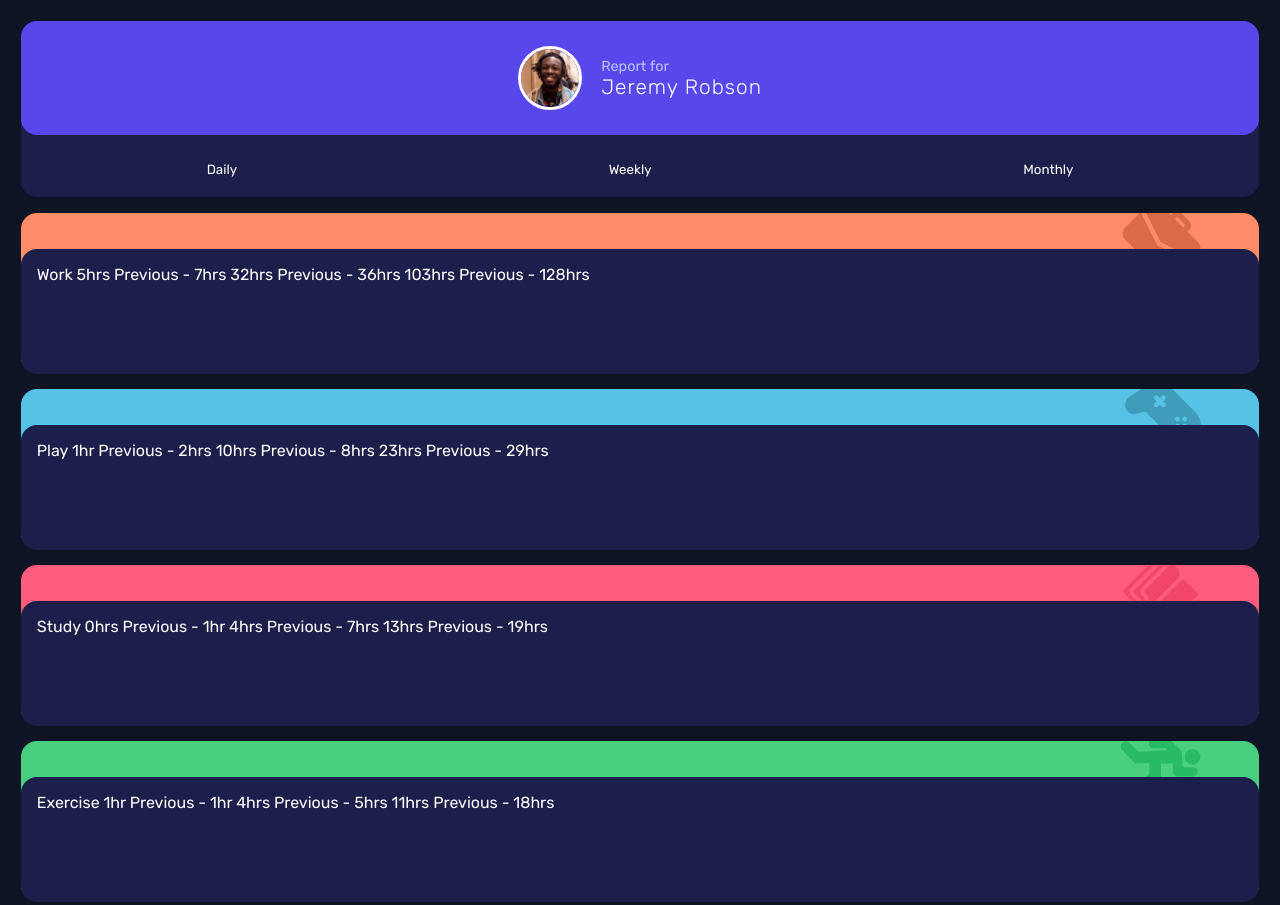
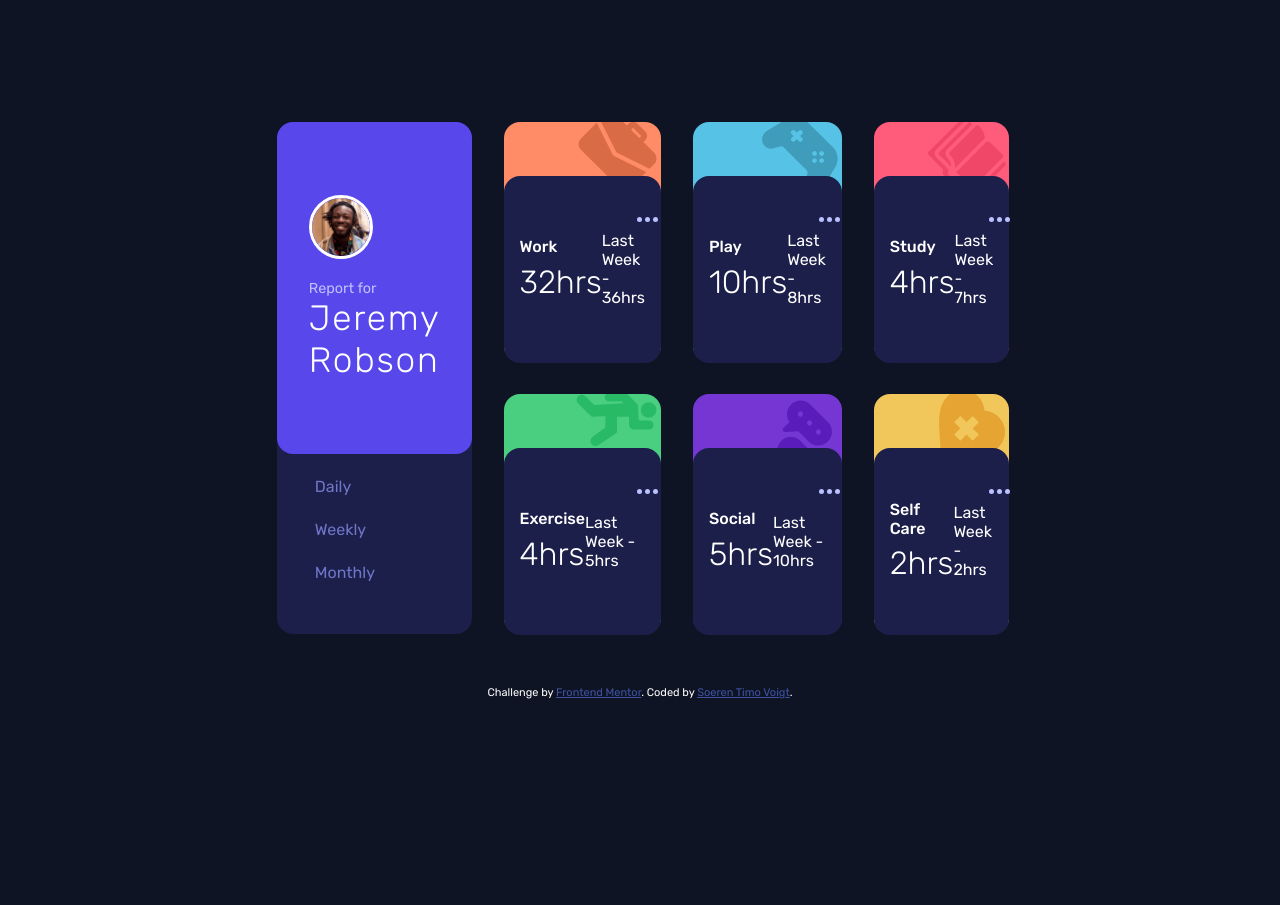
Before and after one commit to srenV/Time-tracking-dashboard, a plain HTML site: page index.html in a window 1280 px wide. Shown: the top 905 px of the page. After the commit the page ends 800 px from the top, so only its background shows below. Drawn offline with Linux system fonts and the light colour scheme.

Commit message:
halftime

```diff
--- a/index.html
+++ b/index.html
@@ -1,14 +1,10 @@
 <!DOCTYPE html>
 <html lang="en">
+
 <head>
   <meta charset="UTF-8" />
   <meta name="viewport" content="width=device-width, initial-scale=1.0" />
-    <link
-      rel="icon"
-      type="image/png"
-      sizes="32x32"
-      href="./images/favicon-32x32.png"
-    />
+  <link rel="icon" type="image/png" sizes="32x32" href="./images/favicon-32x32.png" />
   <link rel="stylesheet" href="./styles.css" />
   <script src="./app.js" defer></script>
   <title>Frontend Mentor | Time tracking dashboard</title>
@@ -20,10 +16,7 @@
       <div class="upperTopGridBox">
         <img src="./images/image-jeremy.png" alt="image-jeremy" />
         <div>
-            <span id="upperTopSpan">Report for</span><br /><span
-              id="lowerTopSpan"
-              >Jeremy Robson</span
-            >
+          <span id="upperTopSpan">Report for</span><br /><span id="lowerTopSpan">Jeremy Robson</span>
         </div>
       </div>
       <div class="lowerTopGridBox">
@@ -34,111 +27,126 @@
     </div>
     <div class="gridBox" id="orange">
       <div class="inner">
-          Work 5hrs
-          <!-- daily -->
-          Previous - 7hrs
-          <!-- daily -->
-          32hrs
-          <!-- weekly -->
-          Previous - 36hrs
-          <!-- weekly -->
-          103hrs
-          <!-- monthly -->
-          Previous - 128hrs
-          <!-- monthly -->
+        <div class="activityTracker">
+          Work
+          <div class="currentWeek">32hrs</div>
+          <div class="currentDay">5hrs</div>
+          <div class="currentMonth">103hrs</div>
+        </div>
+        <div class="pastTracker">
+          <div class="pastWeek">
+            Last Week - <span class="pastSpan">36hrs</span>
+          </div>
+          <div class="pastDay">Yesterday - <span>7hrs</span></div>
+          <div class="pastMonth">Last Month - <span>128hrs</span></div>
+        </div>
+
+        <img src="./images/icon-ellipsis.svg" alt="icon-ellipsis" class="dots" />
       </div>
     </div>
     <div class="gridBox" id="cyan">
       <div class="inner">
-          Play 1hr
-        <!-- daily -->
-        Previous - 2hrs
-        <!-- daily -->
-        10hrs
-        <!-- weekly -->
-        Previous - 8hrs
-        <!-- weekly -->
-        23hrs
-        <!-- monthly -->
-        Previous - 29hrs
-        <!-- monthly -->
+        <div class="activityTracker">
+          Play
+          <div class="currentWeek">10hrs</div>
+          <div class="currentDay">1hr</div>
+          <div class="currentMonth">23hrs</div>
+        </div>
+        <div class="pastTracker">
+          <div class="pastWeek">
+            Last Week - <span class="pastSpan">8hrs</span>
+          </div>
+          <div class="pastDay">Yesterday - <span>2hrs</span></div>
+          <div class="pastMonth">Last Month - <span>29hrs</span></div>
         </div>
 
+        <img src="./images/icon-ellipsis.svg" alt="icon-ellipsis" class="dots" />
+      </div>
     </div>
     <div class="gridBox" id="red">
       <div class="inner">
-          Study 0hrs
-        <!-- daily -->
-        Previous - 1hr
-        <!-- daily -->
-        4hrs
-        <!-- weekly -->
-        Previous - 7hrs
-        <!-- weekly -->
-        13hrs
-        <!-- monthly -->
-        Previous - 19hrs
-        <!-- monthly -->
+        <div class="activityTracker">
+          Study
+          <div class="currentWeek">4hrs</div>
+          <div class="currentDay">0hrs</div>
+          <div class="currentMonth">13hrs</div>
+        </div>
+        <div class="pastTracker">
+          <div class="pastWeek">
+            Last Week - <span class="pastSpan">7hrs</span>
+          </div>
+          <div class="pastDay">Yesterday - <span>1hr</span></div>
+          <div class="pastMonth">Last Month - <span>19hrs</span></div>
         </div>
 
+        <img src="./images/icon-ellipsis.svg" alt="icon-ellipsis" class="dots" />
+      </div>
     </div>
     <div class="gridBox" id="green">
       <div class="inner">
-          Exercise 1hr
-        <!-- daily -->
-        Previous - 1hr
-        <!-- daily -->
-        4hrs
-        <!-- weekly -->
-        Previous - 5hrs
-        <!-- weekly -->
-        11hrs
-        <!-- monthly -->
-        Previous - 18hrs
-        <!-- monthly -->
+        <div class="activityTracker">
+          Exercise
+          <div class="currentWeek">4hrs</div>
+          <div class="currentDay">1hr</div>
+          <div class="currentMonth">11hrs</div>
+        </div>
+        <div class="pastTracker">
+          <div class="pastWeek">
+            Last Week - <span class="pastSpan">5hrs</span>
+          </div>
+          <div class="pastDay">Yesterday - <span>1hr</span></div>
+
+          <div class="pastMonth">Last Month - <span>18hrs</span></div>
         </div>
 
+        <img src="./images/icon-ellipsis.svg" alt="icon-ellipsis" class="dots" />
+      </div>
     </div>
     <div class="gridBox" id="purple">
       <div class="inner">
-          Social 1hr
-        <!-- daily -->
-        Previous - 3hrs
-        <!-- daily -->
-        5hrs
-        <!-- weekly -->
-        Previous - 10hrs
-        <!-- weekly -->
-        21hrs
-        <!-- monthly -->
-        Previous - 23hrs
-        <!-- monthly -->
+        <div class="activityTracker">
+          Social
+          <div class="currentWeek">5hrs</div>
+          <div class="currentDay">1hr</div>
+          <div class="currentMonth">21hrs</div>
+        </div>
+        <div class="pastTracker">
+          <div class="pastWeek">
+            Last Week - <span class="pastSpan">10hrs</span>
+          </div>
+          <div class="pastDay">Yesterday - <span>3hrs</span></div>
+
+          <div class="pastMonth">Last Month - <span>23hrs</span></div>
         </div>
 
+        <img src="./images/icon-ellipsis.svg" alt="icon-ellipsis" class="dots" />
+      </div>
     </div>
     <div class="gridBox" id="yellow">
       <div class="inner">
-          Self Care 0hrs
-        <!-- daily -->
-        Previous - 1hr
-        <!-- daily -->
-        2hrs
-        <!-- weekly -->
-        Previous - 2hrs
-        <!-- weekly -->
-        7hrs
-        <!-- monthly -->
-        Previous - 11hrs
-        <!-- monthly -->
+        <div class="activityTracker">
+          Self Care
+          <div class="currentWeek">2hrs</div>
+          <div class="currentDay">0hrs</div>
+          <div class="currentMonth">7hrs</div>
+        </div>
+        <div class="pastTracker">
+          <div class="pastWeek">
+            Last Week - <span class="pastSpan">2hrs</span>
+          </div>
+          <div class="pastDay">Yesterday - <span>1hr</span></div>
+          <div class="pastMonth">Last Month - <span>11hrs</span></div>
         </div>
 
+        <img src="./images/icon-ellipsis.svg" alt="icon-ellipsis" class="dots" />
+      </div>
     </div>
   </main>
   <footer class="attribution">
     Challenge by
-      <a href="https://www.frontendmentor.io?ref=challenge" target="_blank"
-        >Frontend Mentor</a
-      >. Coded by <a href="#">Your Name Here</a>.
+    <a href="https://www.frontendmentor.io?ref=challenge" target="_blank">Frontend Mentor</a>. Coded by <a
+      href="#">Soeren Timo Voigt</a>.
   </footer>
 </body>
+
 </html>
--- a/styles.css
+++ b/styles.css
@@ -1,65 +1,79 @@
-@import url('https://fonts.googleapis.com/css2?family=Figtree:ital,wght@0,300..900;1,300..900&family=Manrope:wght@200..800&family=Outfit:wght@100..900&family=Roboto+Mono:ital,wght@0,100..700;1,100..700&family=Roboto:ital,wght@0,100..900;1,100..900&family=Rubik:ital,wght@0,300..900;1,300..900&display=swap');
-
+@import url("https://fonts.googleapis.com/css2?family=Figtree:ital,wght@0,300..900;1,300..900&family=Manrope:wght@200..800&family=Outfit:wght@100..900&family=Roboto+Mono:ital,wght@0,100..700;1,100..700&family=Roboto:ital,wght@0,100..900;1,100..900&family=Rubik:ital,wght@0,300..900;1,300..900&display=swap");
 
 * {
   box-sizing: border-box;
   color: white;
-    font-family: 'Rubik', sans-serif;
+  font-family: "Rubik", sans-serif;
 }
 
-body{
+body {
   height: 100dvh;
   margin: 0;
   background-color: hsl(226, 43%, 10%);
 }
 
-main{
+main {
   width: 100%;
   display: grid;
   justify-items: center;
+  grid-template-areas:
+    "main"
+    "orange"
+    "cyan"
+    "red"
+    "green"
+    "purple"
+    "yellow"
+    "footer";
   align-items: center;
   gap: 1em;
   padding: 1.3em;
 }
 
-.gridBox{
+.gridBox {
   box-sizing: border-box;
   width: 100%;
+  max-width: 360px;
   height: 10em;
-    background-color: antiquewhite;
   border-radius: 1em;
   background-color: hsl(235, 46%, 20%);
-
+  transition: all 0.4s ease-in-out;
 }
 
-#firstGridBox{
+.gridBox:hover {
+  scale: 105%;
+}
+
+#firstGridBox {
   height: 11em;
   padding: 0;
+  grid-area: main;
 }
 
-#topGridBoxButton{
+#topGridBoxButton {
   background-color: rgba(0, 0, 0, 0);
-    color: white;
+  color: hsl(235, 45%, 61%);
   border: none;
-    padding-top: 2em;
+  padding-top: 7%;
+  font-size: 1em;
 }
 
-#topGridBoxButton:hover{
+#topGridBoxButton:hover {
   text-shadow: 0px 0px 10px white;
 }
 
-#lowerTopSpan{
+#lowerTopSpan {
   font-size: 1.3em;
   font-weight: 300;
-    letter-spacing: .05em;
+  letter-spacing: 0.05em;
 }
 
-#upperTopSpan{
-    font-size: .9em;
+#upperTopSpan {
+  font-size: 0.9em;
   color: hsl(236, 100%, 87%);
 }
 
-.upperTopGridBox{
+.upperTopGridBox {
   background-color: hsl(246, 80%, 60%);
   border-radius: 1em;
   place-content: center;
@@ -71,13 +85,12 @@ main{
   z-index: -1;
 }
 
-.lowerTopGridBox{
+.lowerTopGridBox {
   display: flex;
-    justify-content: space-around;
-    z-index: 1;
+  justify-content: space-evenly;
 }
 
-.upperTopGridBox img{
+.upperTopGridBox img {
   width: 4em;
   height: 4em;
   border: 3px solid white;
@@ -90,54 +103,109 @@ main{
   background-position-x: 95%;
   background-position-y: -14%;
   background-repeat: no-repeat;
+  grid-area: orange;
 }
+
 #cyan {
   background-color: hsl(195, 74%, 62%);
   background-image: url("./images/icon-play.svg");
   background-position-x: 95%;
   background-position-y: -10%;
   background-repeat: no-repeat;
+  grid-area: cyan;
 }
+
 #red {
   background-color: hsl(348, 100%, 68%);
   background-image: url("./images/icon-study.svg");
   background-position-x: 95%;
   background-position-y: -10%;
   background-repeat: no-repeat;
+  grid-area: red;
 }
+
 #green {
   background-color: hsl(145, 58%, 55%);
   background-image: url("./images/icon-exercise.svg");
   background-position-x: 95%;
   background-position-y: -2%;
   background-repeat: no-repeat;
+  grid-area: green;
 }
+
 #purple {
   background-color: hsl(264, 64%, 52%);
   background-image: url("./images/icon-social.svg");
   background-position-x: 95%;
   background-position-y: -25%;
   background-repeat: no-repeat;
+  grid-area: purple;
 }
+
 #yellow {
   background-color: hsl(43, 84%, 65%);
   background-image: url("./images/icon-self-care.svg");
   background-position-x: 95%;
   background-position-y: -14%;
   background-repeat: no-repeat;
+  grid-area: yellow;
 }
 
-.inner{
+.inner {
   background-color: hsl(235, 46%, 20%);
   height: 78%;
   border-radius: 1em;
   padding: 1em;
   position: relative;
   top: 22.5%;
+  display: grid;
+  grid-template-columns: 1fr 1fr;
+  place-content: center;
+  align-items: center;
 }
 
-.icon {
+.activityTracker {
+  font-weight: 500;
+}
 
+.currentWeek {
+  font-size: 2em;
+  font-weight: 200;
+  margin-top: 0.2em;
+  display: flex;
+}
+
+.currentDay {
+  font-size: 2em;
+  font-weight: 200;
+  margin-top: 0.2em;
+  display: none;
+}
+
+.currentMonth {
+  font-size: 2em;
+  font-weight: 200;
+  margin-top: 0.2em;
+  display: none;
+}
+
+.dots {
+  position: absolute;
+  top: 22%;
+  left: 85%;
+}
+
+.dots:hover {
+  filter: drop-shadow(0px 0px 10px white);
+}
+.pastDay {
+  display: none;
+}
+.pastweek {
+  display: unset;
+}
+.pastMonth {
+  display: none;
 }
 
 .attribution {
@@ -148,3 +216,116 @@ main{
 .attribution a {
   color: hsl(228, 45%, 44%);
 }
+
+footer {
+  grid-area: footer;
+}
+
+@media (min-width: 375px) {
+  body {
+    min-height: 100vh;
+    flex-direction: column;
+    display: flex;
+    justify-content: center;
+    align-items: center;
+  }
+
+  main {
+    margin: 0 auto;
+    max-width: 60%;
+    grid-template-columns: 1fr 1fr 1fr 1fr;
+    grid-template-rows: 1fr 1fr;
+    grid-template-areas:
+      "main orange cyan red"
+      "main green purple yellow"
+      "footer footer footer footer";
+    gap: 2em;
+    place-items: center;
+  }
+
+  .upperTopGridBox {
+    display: flex;
+    flex-direction: column;
+    align-items: start;
+    padding: 2em;
+  }
+
+  #lowerTopSpan {
+    font-size: 2.2em;
+  }
+
+  .lowerTopGridBox {
+    display: flex;
+    flex-direction: column;
+    align-items: start;
+    padding-left: 2em;
+  }
+
+  #firstGridBox {
+    height: 100%;
+  }
+
+  #firstGridBox:hover {
+    filter: drop-shadow(0em 0 10em hsl(246, 80%, 60%));
+    z-index: 0;
+  }
+
+  #topGridBoxButton {
+    padding-top: 14%;
+  }
+  .gridBox {
+    box-sizing: border-box;
+    max-width: 15em;
+    height: 15em;
+    z-index: 1;
+  }
+
+  #orange {
+    background-position-y: -6%;
+  }
+
+  #cyan {
+    background-position-y: -4%;
+  }
+
+  #red {
+    background-position-y: -2%;
+  }
+
+  #green {
+    background-position-y: -1%;
+  }
+
+  #purple {
+    background-position-y: 1%;
+  }
+
+  #yellow {
+    background-position-y: -3%;
+  }
+
+  #orange:hover {
+    filter: drop-shadow(0px 0px 10em hsl(15, 100%, 70%));
+    z-index: 0;
+  }
+  #cyan:hover {
+    filter: drop-shadow(0px 0px 10em hsl(195, 74%, 62%));
+    z-index: 0;
+  }
+  #red:hover {
+    filter: drop-shadow(0px 0px 10em hsl(348, 100%, 68%));
+    z-index: 0;
+  }
+  #green:hover {
+    filter: drop-shadow(0px 0px 10em hsl(145, 58%, 55%));
+    z-index: 0;
+  }
+  #purple:hover {
+    filter: drop-shadow(0px 0px 10em hsl(264, 64%, 52%));
+    z-index: 0;
+  }
+  #yellow:hover {
+    filter: drop-shadow(0px 0px 10em hsl(43, 84%, 65%));
+    z-index: 0;
+  }
+}
```
Lines whose indentation alone changed are shown as unchanged.
